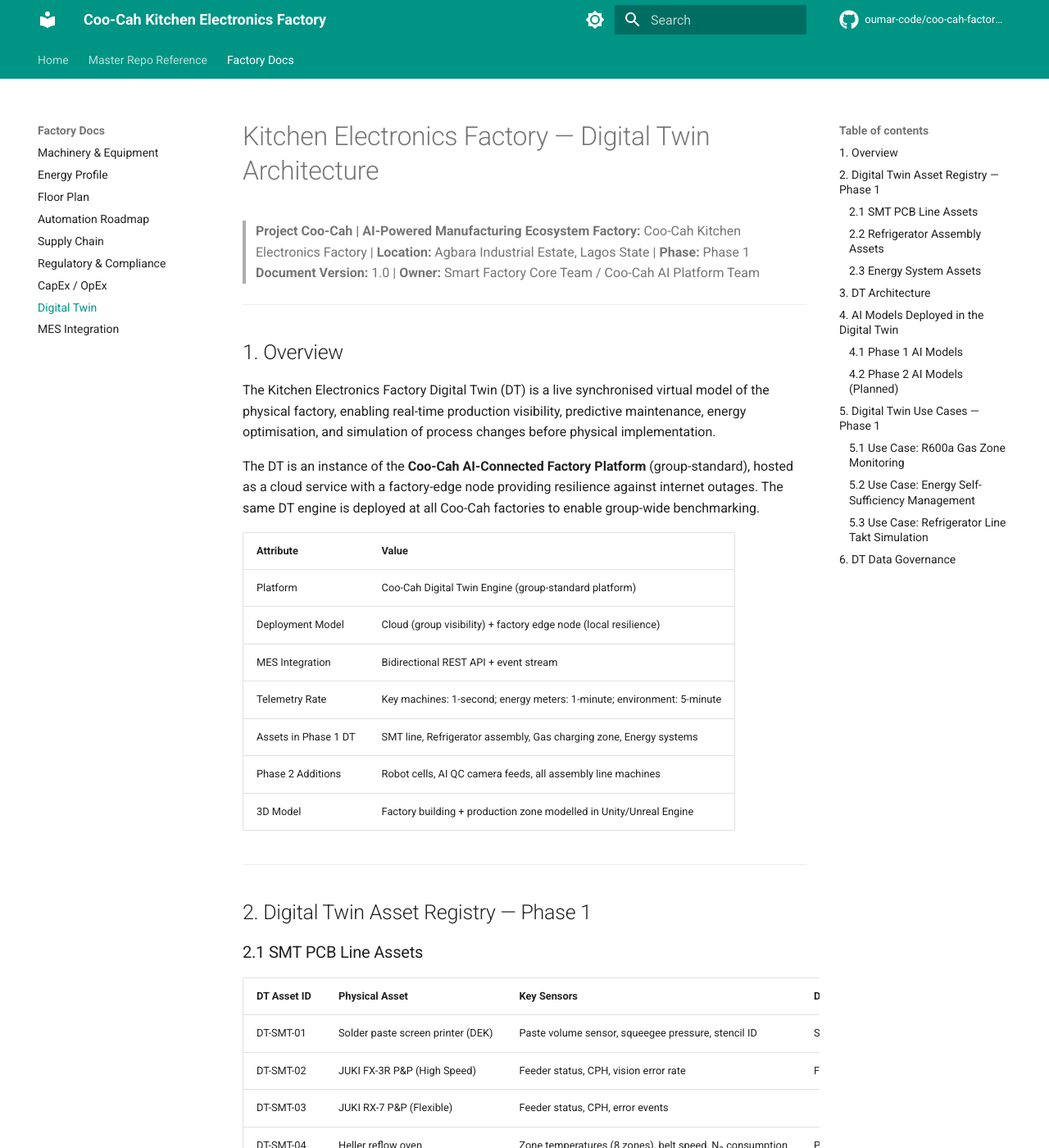
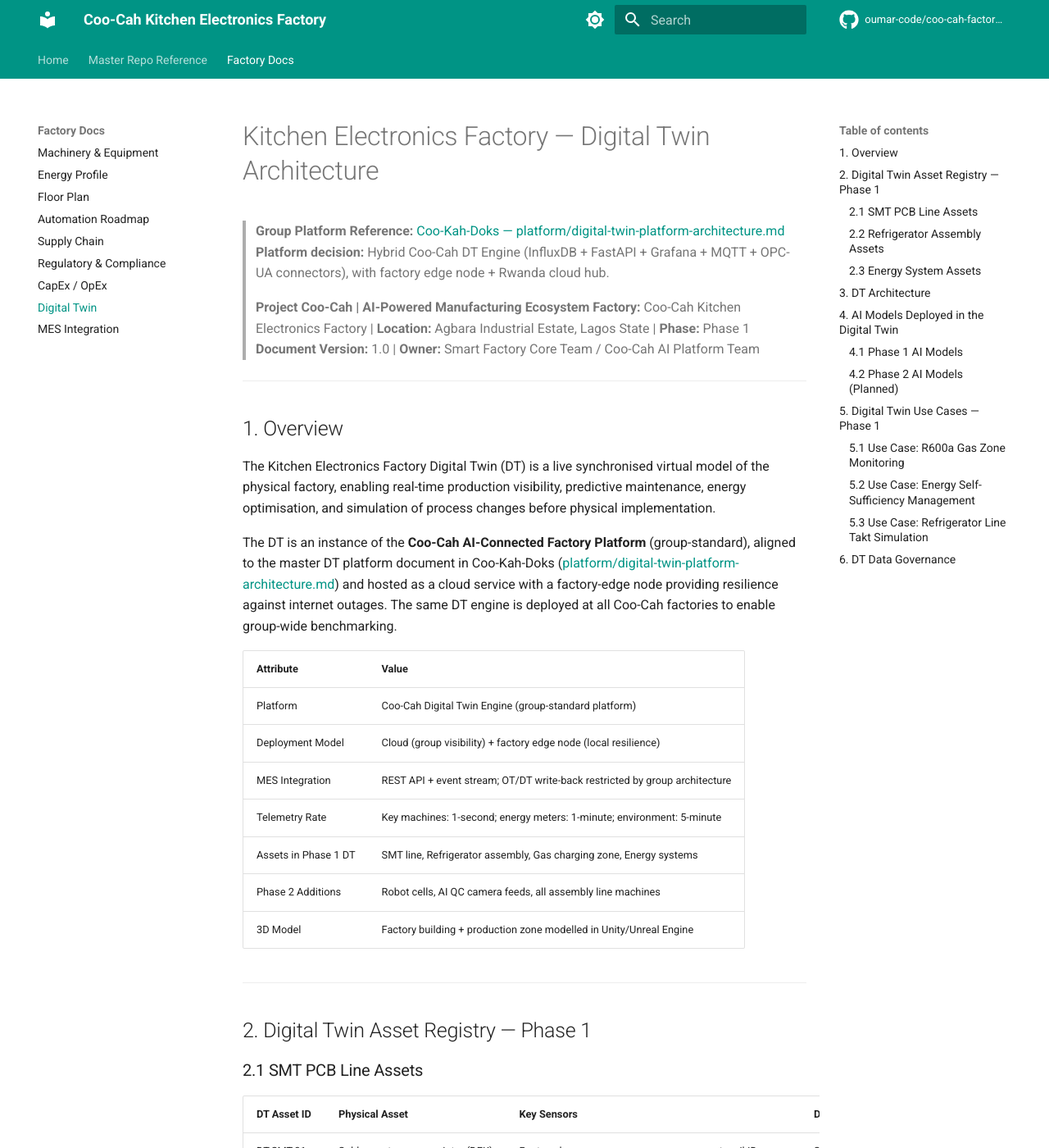
Before and after one commit to oumar-code/coo-cah-factory-electronics-kitchen, an MkDocs documentation site: the page built from docs/digital-twin.md, in a window 1280 px wide and 1400 px high. Shown: the whole window at 82% size. Built offline with MkDocs 1.6.1 and Material for MkDocs 9.7.7, drawn with Linux system fonts in a browser that asks for light colours; comment, search, counter and statistics services are not loaded; some of the changed text lies outside the part shown.

Commit message:
docs: align digital twin doc with Gate 1 platform architecture
Agent-Logs-Url: https://github.com/oumar-code/coo-cah-factory-electronics-kitchen/sessions/37926cff-de19-4c3a-8ab6-c0c4912c4c3d

Co-authored-by: oumar-code <191870748+oumar-code@users.noreply.github.com>

````diff
--- a/docs/digital-twin.md
+++ b/docs/digital-twin.md
@@ -1,5 +1,8 @@
 # Kitchen Electronics Factory — Digital Twin Architecture
 
+> **Group Platform Reference:** <a href="https://github.com/oumar-code/Coo-Kah-Doks/blob/main/platform/digital-twin-platform-architecture.md">Coo-Kah-Doks — platform/digital-twin-platform-architecture.md</a>
+> **Platform decision:** Hybrid Coo-Cah DT Engine (InfluxDB + FastAPI + Grafana + MQTT + OPC-UA connectors), with factory edge node + Rwanda cloud hub.
+>
 > **Project Coo-Cah | AI-Powered Manufacturing Ecosystem**
 > **Factory:** Coo-Cah Kitchen Electronics Factory | **Location:** Agbara Industrial Estate, Lagos State | **Phase:** Phase 1
 > **Document Version:** 1.0 | **Owner:** Smart Factory Core Team / Coo-Cah AI Platform Team
@@ -10,13 +13,13 @@
 
 The Kitchen Electronics Factory Digital Twin (DT) is a live synchronised virtual model of the physical factory, enabling real-time production visibility, predictive maintenance, energy optimisation, and simulation of process changes before physical implementation.
 
-The DT is an instance of the **Coo-Cah AI-Connected Factory Platform** (group-standard), hosted as a cloud service with a factory-edge node providing resilience against internet outages. The same DT engine is deployed at all Coo-Cah factories to enable group-wide benchmarking.
+The DT is an instance of the **Coo-Cah AI-Connected Factory Platform** (group-standard), aligned to the master DT platform document in Coo-Kah-Doks (<a href="https://github.com/oumar-code/Coo-Kah-Doks/blob/main/platform/digital-twin-platform-architecture.md">platform/digital-twin-platform-architecture.md</a>) and hosted as a cloud service with a factory-edge node providing resilience against internet outages. The same DT engine is deployed at all Coo-Cah factories to enable group-wide benchmarking.
 
 | Attribute | Value |
 |-----------|-------|
 | Platform | Coo-Cah Digital Twin Engine (group-standard platform) |
 | Deployment Model | Cloud (group visibility) + factory edge node (local resilience) |
-| MES Integration | Bidirectional REST API + event stream |
+| MES Integration | REST API + event stream; OT/DT write-back restricted by group architecture |
 | Telemetry Rate | Key machines: 1-second; energy meters: 1-minute; environment: 5-minute |
 | Assets in Phase 1 DT | SMT line, Refrigerator assembly, Gas charging zone, Energy systems |
 | Phase 2 Additions | Robot cells, AI QC camera feeds, all assembly line machines |
@@ -92,6 +95,8 @@ The DT is an instance of the **Coo-Cah AI-Connected Factory Platform** (group-st
     └─────────────┘  └─────────────┘  └─────────────────┘
 ```
 
+**Gate 1 note:** DT edge/cloud is read-only toward OT in Phase 1 and Phase 2. Any future write-back requires Phase 3 approval and safety review.
+
 ---
 
 ## 4. AI Models Deployed in the Digital Twin
@@ -163,3 +168,4 @@ Before a model changeover (e.g., switching from single-door to 2-door line), pro
 
 *For MES integration enabling the DT data feed, refer to [mes-integration.md](./mes-integration.md).*
 *For energy system configuration referenced in DT models, refer to [energy-profile.md](./energy-profile.md).*
+*For the authoritative group DT platform decision, refer to <a href="https://github.com/oumar-code/Coo-Kah-Doks/blob/main/platform/digital-twin-platform-architecture.md">Coo-Kah-Doks — platform/digital-twin-platform-architecture.md</a>.*
````
